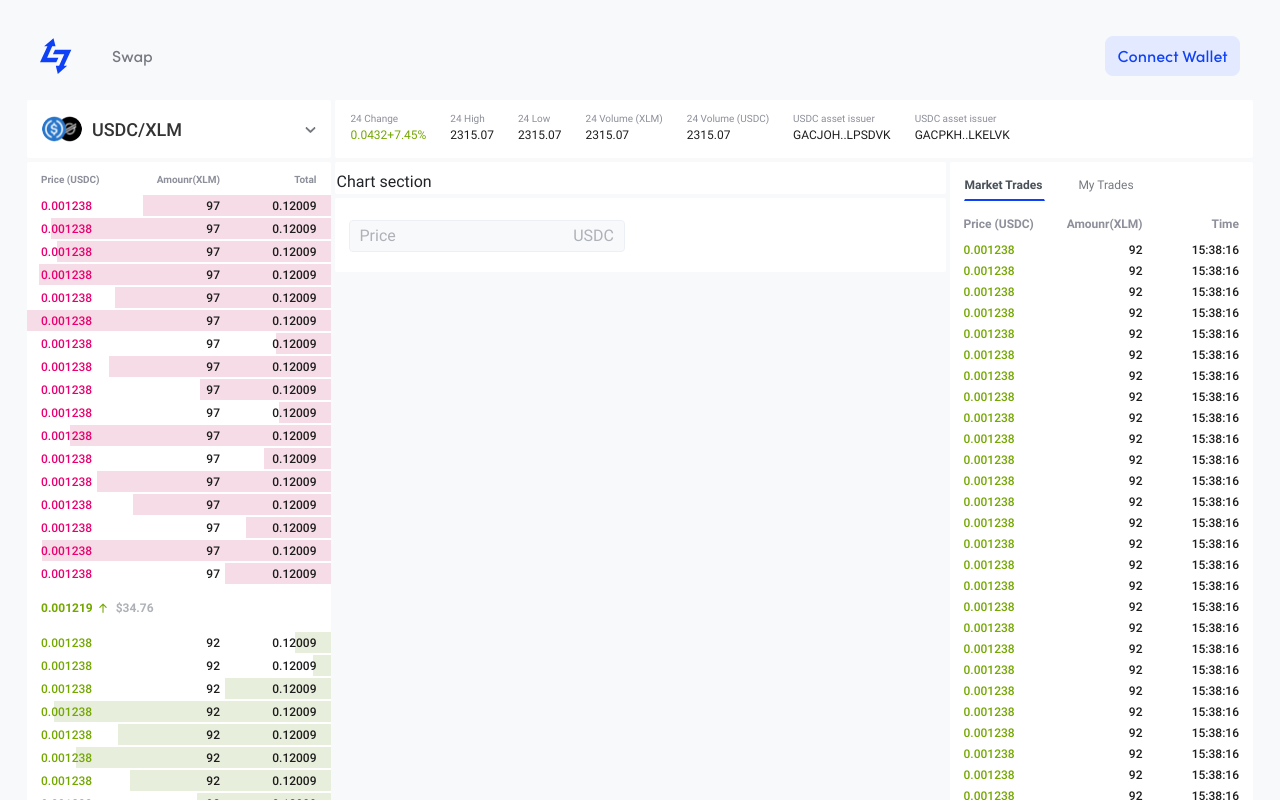
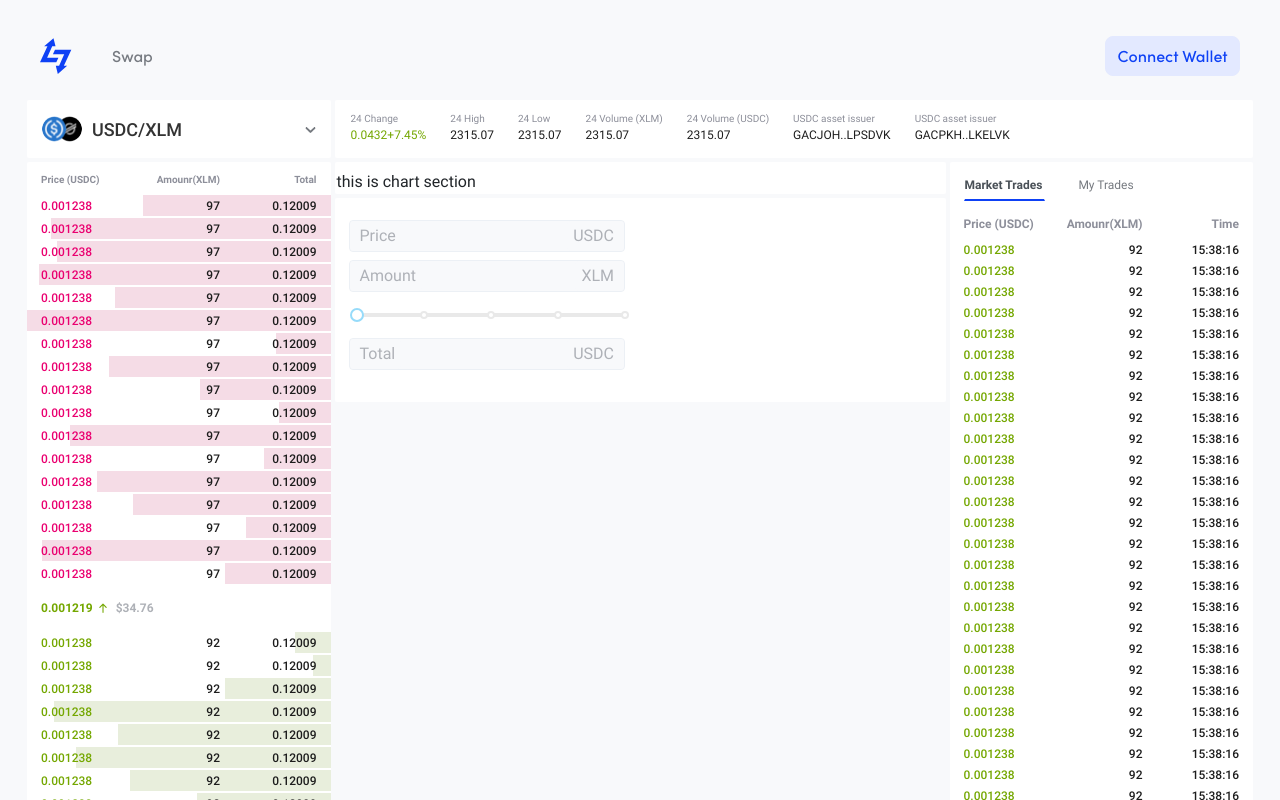
Before and after one commit to lumenswap/lumenswap.io, a React (Create React App) app: page /spot in a window 1280 px wide. Shown: the top 800 px of the page. Built offline with nearby package versions, Linux system fonts and the light colour scheme; a small style sheet from the web is missing; what stellar-sdk would draw is missing.

Commit message:
refactored spot

```diff
--- /dev/null
+++ b/src/pages/Spot/ChartSection/index.js
@@ -0,0 +1,7 @@
+const ChartSection = () => (
+  <div>
+    this is chart section
+  </div>
+);
+
+export default ChartSection;
--- /dev/null
+++ b/src/pages/Spot/InfoSection/index.js
@@ -0,0 +1,66 @@
+import { useState } from 'react';
+import Checkbox from 'components/Checkbox';
+import CustomTabs from 'components/CustomTabs';
+import ButtonGroup from 'components/ButtonGroup';
+import Table from 'components/Table';
+import styles from '../styles.module.scss';
+
+const tableHeader = ['Date', 'Pair', 'Side', 'Price', 'Amount', 'Total'];
+const tableRows = () => [0, 1, 2].map((row, index) => (
+  <tr key={index}>
+    <td className="color-gray">
+      <div className={styles['td-outside']}>
+        04-23  13:43:21
+      </div>
+    </td>
+    <td>USDC/XLM</td>
+    <td className="color-sell">Sell</td>
+    <td>0.50123</td>
+    <td>$130</td>
+    <td width="30%">20 USDT</td>
+  </tr>
+));
+
+const buttonGroupItems = [
+  { label: '1 Day', value: '1' },
+  { label: '1 Week', value: '7' },
+  { label: '1 Month', value: '30' },
+  { label: '3 Month', value: '90' },
+];
+
+const filterTable = (
+  <>
+    <ButtonGroup
+      buttons={buttonGroupItems}
+      activeIndex={0}
+      setValue={(v) => { console.log(v); }}
+    />
+    <div className={styles['container-table']}>
+      <Table tableRows={tableRows()} tableHead={tableHeader} />
+    </div>
+  </>
+);
+
+const historyTab = [
+  { title: 'Open orders', id: 'order', content: filterTable },
+  { title: 'Trade History', id: 'trade', content: filterTable },
+];
+
+const InfoSection = () => {
+  const [checked, setCheckbox] = useState(false);
+  return (
+    <>
+      <div className={styles['container-checkbox']}>
+        <Checkbox
+          checked={checked}
+          onChange={() => setCheckbox(!checked)}
+          size={15}
+          label="Hide other pairs"
+        />
+      </div>
+      <CustomTabs tabs={historyTab} activeTabId={historyTab[0].id} fontSize={14} />
+    </>
+  );
+};
+
+export default InfoSection;
--- /dev/null
+++ b/src/pages/Spot/OrderFormSection/index.js
@@ -0,0 +1,26 @@
+import InputGroup from 'components/InputGroup';
+import CustomSlider from 'components/CustomSlider';
+
+const OrderFormSection = () => (
+  <div className="row">
+    <div className="col-6">
+      <form>
+        <div className="mb-2">
+          <InputGroup type="number" name="price" rightLabel="USDC" leftLabel="Price" />
+        </div>
+        <div>
+          <InputGroup type="number" name="amount" rightLabel="XLM" leftLabel="Amount" />
+        </div>
+        <div className="my-3 pl-2">
+          <CustomSlider />
+        </div>
+        <div style={{ marginBottom: '12px' }}>
+          <InputGroup type="number" name="amount" rightLabel="USDC" leftLabel="Total" />
+        </div>
+      </form>
+    </div>
+    <div className="col-6" />
+  </div>
+);
+
+export default OrderFormSection;
--- /dev/null
+++ b/src/pages/Spot/OrderSection/index.js
@@ -0,0 +1,27 @@
+import SpotList from 'components/SpotList';
+
+const orderListHeader = ['Price (USDC)', 'Amounr(XLM)', 'Total'];
+const orderListItems = Array(17).fill({
+  data: ['0.001238', '97', '0.12009'],
+  progress: 1,
+  status: 'sell',
+}).concat(Array(17).fill(
+  {
+    data: ['0.001238', '92', '0.12009'],
+    progress: 1,
+    status: 'buy',
+  },
+));
+
+const OrderSection = () => (
+  <SpotList
+    type="order"
+    headerItem={orderListHeader}
+    items={orderListItems}
+    gapInfo={{
+      index: 17, status: 'buy', total: '0.001219', price: '$34.76',
+    }}
+  />
+);
+
+export default OrderSection;
--- /dev/null
+++ b/src/pages/Spot/TradeSection/index.js
@@ -0,0 +1,26 @@
+import CustomTabs from 'components/CustomTabs';
+import SpotList from 'components/SpotList';
+import styles from '../styles.module.scss';
+
+const tradeListHeader = ['Price (USDC)', 'Amounr(XLM)', 'Time'];
+const tradeListItems = Array(37).fill({
+  data: ['0.001238', '92', '15:38:16'],
+  status: 'buy',
+});
+
+const tabData = [
+  {
+    title: 'Market Trades',
+    id: 'one',
+    content: <div className={styles['trade-container']}><SpotList type="trade" headerItem={tradeListHeader} items={tradeListItems} /></div>,
+  },
+  { title: 'My Trades', id: 'two', content: 'You have no trades' },
+];
+
+const TradeSection = () => (
+  <>
+    <CustomTabs tabs={tabData} activeTabId={tabData[0].id} fontSize={12} />
+  </>
+);
+
+export default TradeSection;
--- a/src/pages/Spot/index.js
+++ b/src/pages/Spot/index.js
@@ -1,42 +1,16 @@
 import { useState } from 'react';
 import classNames from 'classnames';
 import Header from 'components/Header';
-import SpotList from 'components/SpotList';
-import CustomTabs from 'components/CustomTabs';
 import DetailList from 'components/DetailList';
-import Table from 'components/Table';
-import ButtonGroup from 'components/ButtonGroup';
-import Checkbox from 'components/Checkbox';
 import SelectOption from 'components/SelectOption';
 import stellarLogo from 'assets/images/stellar.png';
 import usdLogo from 'assets/images/usd-coin-usdc.png';
-// import CustomSlider from 'components/CustomSlider';
-import InputGroup from 'components/InputGroup';
+import InfoSection from './InfoSection';
+import OrderSection from './OrderSection';
+import TradeSection from './TradeSection';
+import OrderFormSection from './OrderFormSection';
+import ChartSection from './ChartSection';
 import styles from './styles.module.scss';
-
-const orderListHeader = ['Price (USDC)', 'Amounr(XLM)', 'Total'];
-const orderListItems = Array(17).fill({
-  data: ['0.001238', '97', '0.12009'],
-  progress: 1,
-  status: 'sell',
-}).concat(Array(17).fill(
-  {
-    data: ['0.001238', '92', '0.12009'],
-    progress: 1,
-    status: 'buy',
-  },
-));
-
-const tradeListHeader = ['Price (USDC)', 'Amounr(XLM)', 'Time'];
-const tradeListItems = Array(37).fill({
-  data: ['0.001238', '92', '15:38:16'],
-  status: 'buy',
-});
-
-const tabData = [
-  { title: 'Market Trades', id: 'one', content: <div className={styles['trade-container']}><SpotList type="trade" headerItem={tradeListHeader} items={tradeListItems} /></div> },
-  { title: 'My Trades', id: 'two', content: 'You have no trades' },
-];
 
 const details = [
   { title: '24 Change', value: '0.0432+7.45%', status: 'buy' },
@@ -48,47 +22,6 @@ const details = [
   { title: 'USDC asset issuer', value: 'GACPKH..LKELVK' },
 ];
 
-const tableHeader = ['Date', 'Pair', 'Side', 'Price', 'Amount', 'Total'];
-const tableRows = () => [0, 1, 2].map((row, index) => (
-  <tr key={index}>
-    <td className="color-gray">
-      <div className={styles['td-outside']}>
-        04-23  13:43:21
-      </div>
-    </td>
-    <td>USDC/XLM</td>
-    <td className="color-sell">Sell</td>
-    <td>0.50123</td>
-    <td>$130</td>
-    <td width="30%">20 USDT</td>
-  </tr>
-));
-
-const buttonGroupItems = [
-  { label: '1 Day', value: '1' },
-  { label: '1 Week', value: '7' },
-  { label: '1 Month', value: '30' },
-  { label: '3 Month', value: '90' },
-];
-
-const filterTable = (
-  <>
-    <ButtonGroup
-      buttons={buttonGroupItems}
-      activeIndex={0}
-      setValue={(v) => { console.log(v); }}
-    />
-    <div className={styles['container-table']}>
-      <Table tableRows={tableRows()} tableHead={tableHeader} />
-    </div>
-  </>
-);
-
-const historyTab = [
-  { title: 'Open orders', id: 'order', content: filterTable },
-  { title: 'Trade History', id: 'trade', content: filterTable },
-];
-
 const option = (label) => <div className={styles['select-logo']}><img src={usdLogo} alt="" /><img src={stellarLogo} alt="" />{label}</div>;
 
 const selectOptions = [
@@ -97,7 +30,6 @@ const selectOptions = [
 ];
 
 const Spot = () => {
-  const [checked, setCheckbox] = useState(false);
   const [select, setSelect] = useState(null);
   console.warn(select);
   return (
@@ -119,35 +51,26 @@ const Spot = () => {
             </div>
           </div>
         </div>
-        {/* middle section */}
         <div className={classNames('row', styles.row)}>
+          {/* order section */}
           <div className="col-xl-3 col-lg-6 col-md-6 col-sm-12 col-12 order-xl-1 order-lg-2 order-sm-2 order-2 c-col">
             <div className={classNames(styles.card, styles['card-left'])}>
-              <SpotList
-                type="order"
-                headerItem={orderListHeader}
-                items={orderListItems}
-                gapInfo={{
-                  index: 17, status: 'buy', total: '0.001219', price: '$34.76',
-                }}
-              />
+              <OrderSection />
             </div>
           </div>
+          {/* middle section */}
           <div className="col-xl-6 col-lg-12 col-md-12 col-sm-12 col-12 order-xl-2 order-lg-1 order-md-1 order-sm-1 order-1 c-col">
-            <div className={classNames(styles.card, styles['card-chart'], 'mb-1')}>Chart section</div>
+            <div className={classNames(styles.card, styles['card-chart'], 'mb-1')}>
+              <ChartSection />
+            </div>
             <div className={classNames(styles.card, styles['card-input'], 'mb-1')}>
-              <div className="row">
-                <div className="col-6">
-                  <InputGroup type="number" rightLabel="USDC" leftLabel="Price" />
-                  {/* <CustomSlider /> */}
-                </div>
-                <div className="col-6" />
-              </div>
+              <OrderFormSection />
             </div>
           </div>
+          {/* trade section */}
           <div className="col-xl-3 col-lg-6 col-md-6 col-sm-12 col-12 order-3 c-col">
             <div className={classNames(styles.card, styles['card-right'])}>
-              <CustomTabs tabs={tabData} activeTabId={tabData[0].id} fontSize={12} />
+              <TradeSection />
             </div>
           </div>
         </div>
@@ -155,15 +78,7 @@ const Spot = () => {
         <div className={classNames('row', styles.row)}>
           <div className="col-12 c-col">
             <div className={classNames(styles.card, styles['card-table'])}>
-              <div className={styles['container-checkbox']}>
-                <Checkbox
-                  checked={checked}
-                  onChange={() => setCheckbox(!checked)}
-                  size={15}
-                  label="Hide other pairs"
-                />
-              </div>
-              <CustomTabs tabs={historyTab} activeTabId={historyTab[0].id} fontSize={14} />
+              <InfoSection />
             </div>
           </div>
         </div>
```
